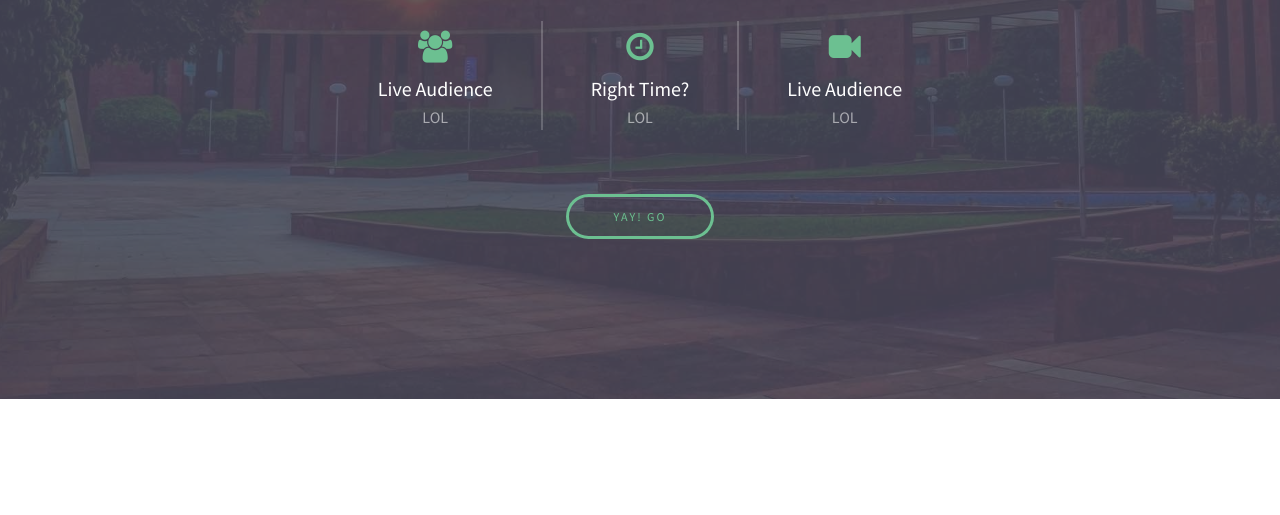
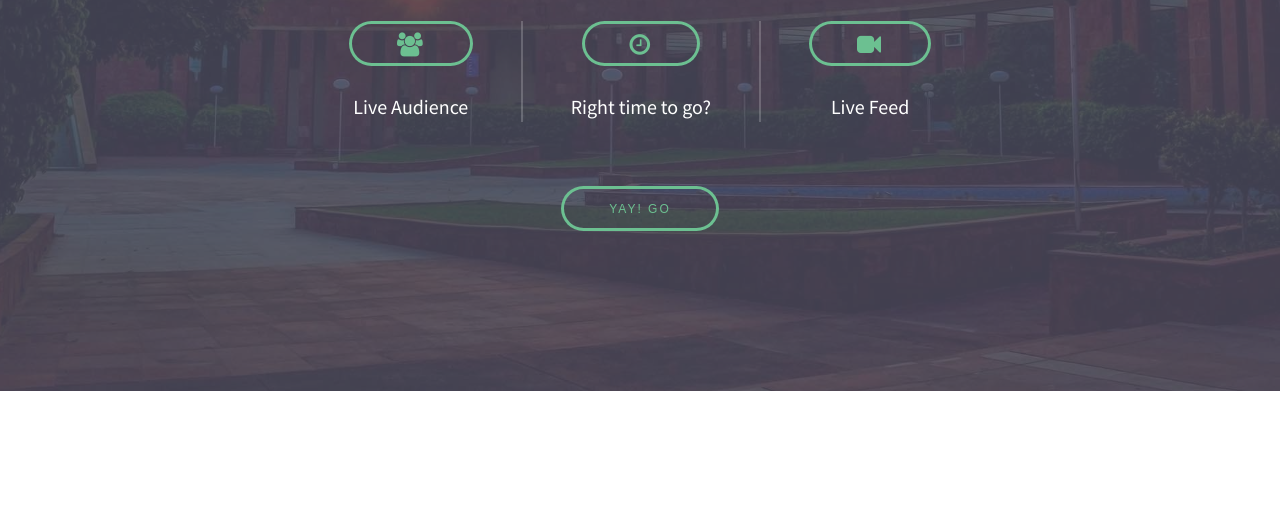
Before and after one commit to tarunkalra/The-LIIT-Product, a plain HTML site: page index.html in a window 1280 px wide. Shown: the part 285-800 px from the top of the page. Drawn offline with Linux system fonts and the light colour scheme.

Commit message:
Commit changes.

```diff
--- a/index.html
+++ b/index.html
@@ -12,6 +12,9 @@
 		<link rel="stylesheet" href="assets/css/main.css" />
 	</head>
 	<body>
+
+
+
 
 		<!-- Header -->
 			<header id="header">
@@ -36,27 +39,46 @@
 					<div class="flex ">
 
 						<div>
-							<span class="icon fa-users"></span>
+							<span><button onclick="openIt1()"><span class="icon fa-users"></span></button><br></span>
+							<br>
 							<h3>Live Audience</h3>
-							<p>LOL</p>
+							<script>
+							function openIt1(){
+							    window.open("video Url");
+							}
+							</script>
 						</div>
 
 						<div>
-							<span class="icon fa-clock-o"></span>
-							<h3>Right Time?</h3>
-							<p>LOL</p>
+							<span><button onclick="openIt2()"><span class="icon fa-clock-o"></span></button><br></span><br>
+							<h3>Right time to go?</h3>
+							<script>
+							function openIt2(){
+							    window.open("");
+							}
+							</script>
 						</div>
 
 						<div>
-							<span class="icon fa-video-camera"></span>
-							<h3>Live Audience</h3>
-							<p>LOL</p>
+
+							<span><button onclick="openIt3()"><span class="icon fa-video-camera"></span></button><br></span>
+							<br>
+							<h3>Live Feed</h3>
+							<script>
+							function openIt3(){
+							    window.open("./video");
+							}
+							</script>
 						</div>
 
 					</div>
 <div class="flex">
 					<footer>
-						<a href="#" class="button btn btn-sucess">Yay! Go</a>
+						<button id="btn1" class="button btn btn-sucess" onclick="disableElement()">Yay! Go</button>
+						<script>
+						 	function disableElement(){
+								document.getElementById("btn1").disabled=true;
+							}
 					</footer>
 				</div>
 				</div>
```
Also changed, not shown: elements.html (line endings or trailing spaces), 1 other file.
